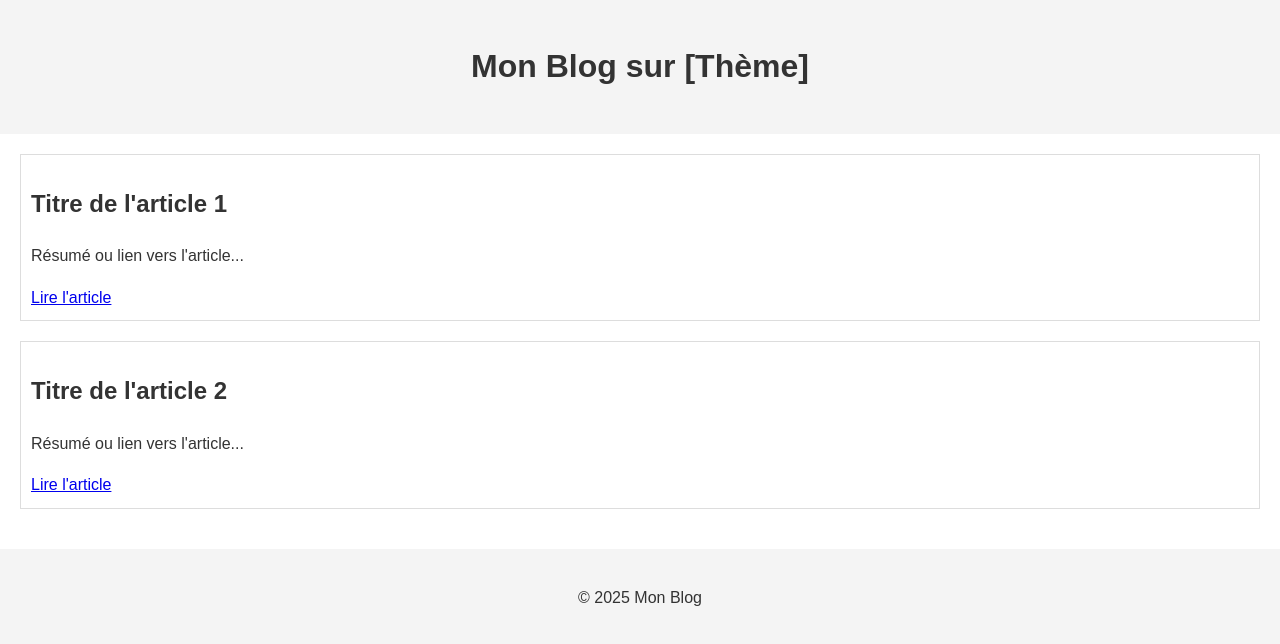
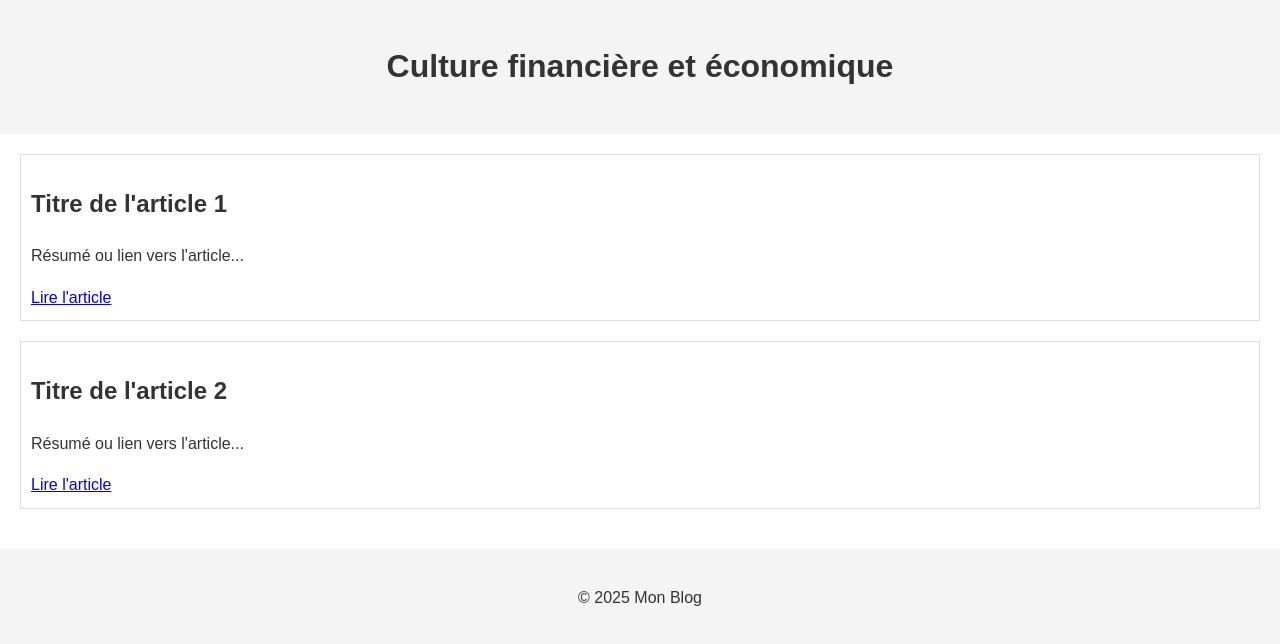
Before and after one commit to FINAGORA/Developper-sa-culture-financiere-et-economique, a plain HTML site: page index.html in a window 1280 px wide. Drawn offline with Linux system fonts and the light colour scheme.

Commit message:
Update index.html

```diff
--- a/index.html
+++ b/index.html
@@ -3,12 +3,12 @@
 <head>
     <meta charset="UTF-8">
     <meta name="viewport" content="width=device-width, initial-scale=1.0">
-    <title>Mon Blog - Thème Précis</title>
+    <title>Culture financière et économique</title>
     <link rel="stylesheet" href="styles.css">
 </head>
 <body>
     <header>
-        <h1>Mon Blog sur [Thème]</h1>
+        <h1>Culture financière et économique</h1>
     </header>
     <main>
         <article>
```
